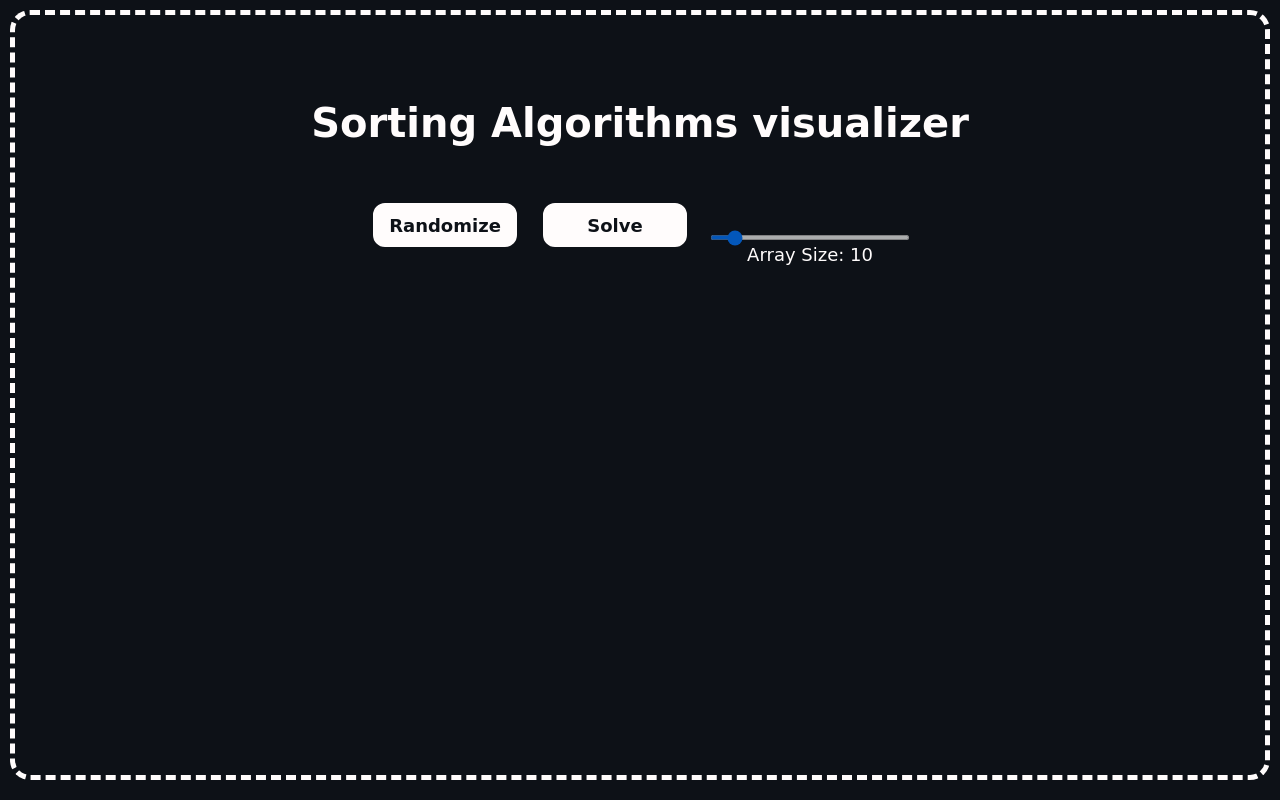
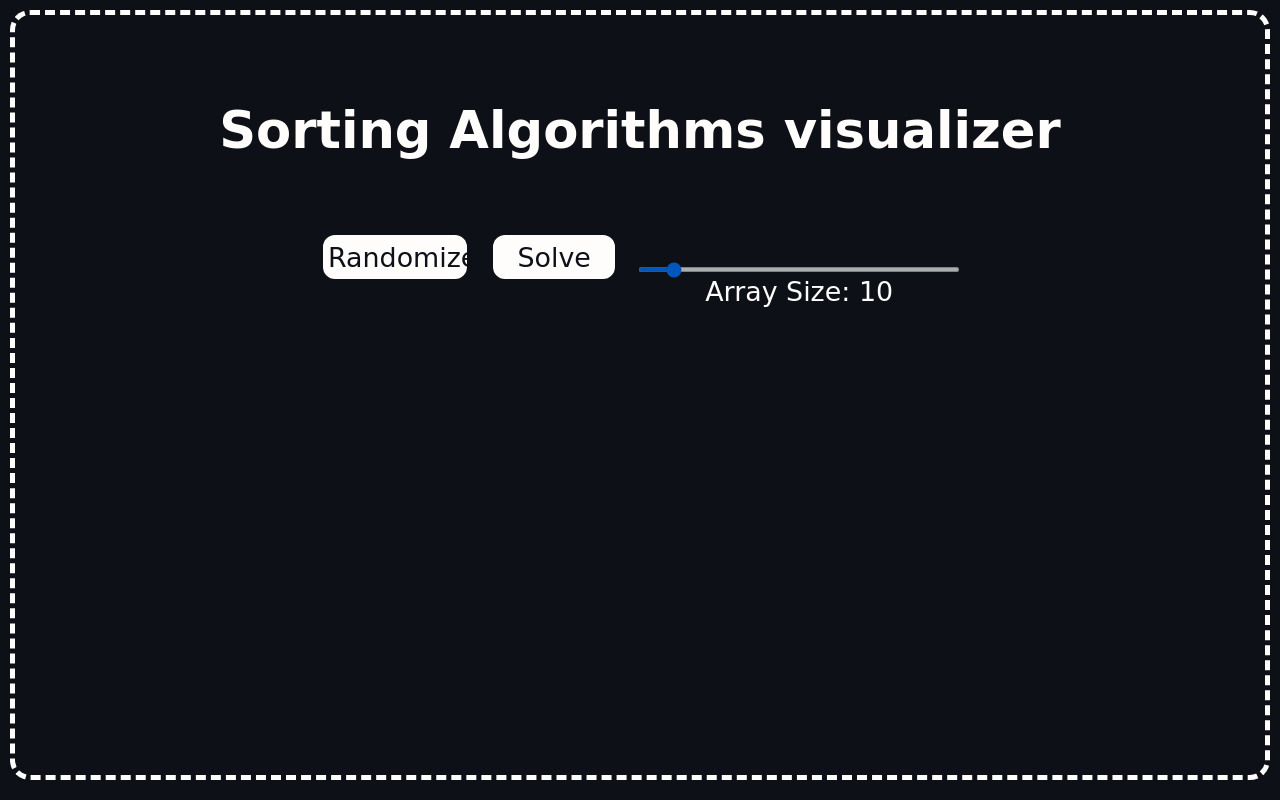
Before and after one commit to wurood/Chart-Using-Vanilla-Js, a website: page index.html in a window 1280 px wide. Drawn offline with nearby package versions, Linux system fonts and the light colour scheme.

Commit message:
update css file

```diff
--- a/style.css
+++ b/style.css
@@ -23,9 +23,10 @@ body {
 
 .title {
     position: absolute;
-    font-size: 40px;
+    font-size: 4vw;
     top: 100px;
     color: #fffcfc;
+    text-align: center;
 }
 
 .controls {
@@ -33,6 +34,9 @@ body {
     top: 200px;
     display: flex;
     gap: 20px;
+    width: 50%;
+    align-content: center;
+    top:29%;
 }
 
 button {
@@ -42,13 +46,13 @@ button {
     border: 3px solid rgb(13, 17, 23);
     border-radius: 15px;
     font-family: cursive;
-    font-size: 18px;
-    font-weight: 600;
+    font-size: 2.1vw;
     color: rgb(13, 17, 23);
+    padding: 5px;
 }
 
 .slideContainer {
-    width: 200px;
+    width: 60%;
     position: relative;
     top: 25px;
 }
@@ -89,15 +93,15 @@ button {
 p {
     text-align: center;
     font-family: cursive;
-    font-size: 18px;
+    font-size: 2.1vw;
     font-weight: 400;
     color: #fffcfc;;
 }
 
 canvas{
-    width:500px !important;
+    width:50% !important;
     height:250px !important;
     position: absolute;
-    top:350px;
+    top:50%;
 
   }
```
